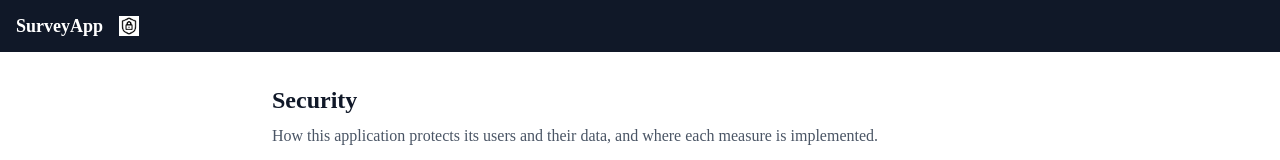
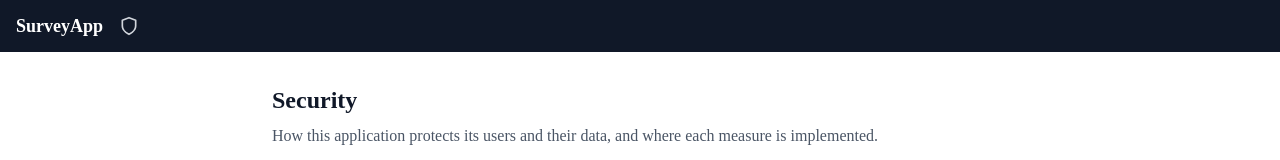
Before and after one commit to Tomiwa011/survey-system, a React (Vite) app in the folder client/: page /security in a window 1280 px wide. Shown: the top 160 px of the page. Built offline with nearby package versions, Linux system fonts and the light colour scheme; no server answers; a web font is replaced by a local one.

Commit message:
feat: replace Security icon with SVG in Navbar component

```diff
--- a/client/src/components/Navbar.jsx
+++ b/client/src/components/Navbar.jsx
@@ -1,7 +1,6 @@
 import { Link } from 'react-router-dom';
 import { useState } from 'react';
 import { useAuth } from '../AuthContext';
-import SecurityIcon from '../assets/secure.png';
 
 export default function Navbar() {
   const { user, logout } = useAuth();
@@ -13,9 +12,21 @@ export default function Navbar() {
         <Link to="/dashboard" className="text-lg font-semibold text-white">
           SurveyApp
         </Link>
-        <Link to="/security" className="flex items-center" aria-label="Security">
-          <img src={SecurityIcon} alt="Security" className="h-5 w-5 bg-white" />
-        </Link>
+<Link to="/security" className="text-gray-300 hover:text-white" aria-label="Security">
+  <svg
+    xmlns="http://www.w3.org/2000/svg"
+    viewBox="0 0 24 24"
+    fill="none"
+    stroke="currentColor"
+    strokeWidth="2"
+    strokeLinecap="round"
+    strokeLinejoin="round"
+    className="h-5 w-5"
+    aria-hidden="true"
+  >
+    <path d="M12 22s8-4 8-10V5l-8-3-8 3v7c0 6 8 10 8 10z" />
+  </svg>
+</Link>
       </div>
       {user && (
         <>
```
